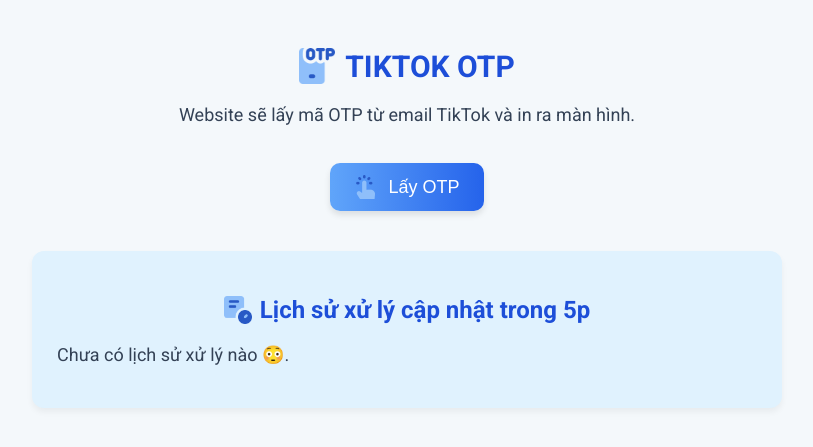
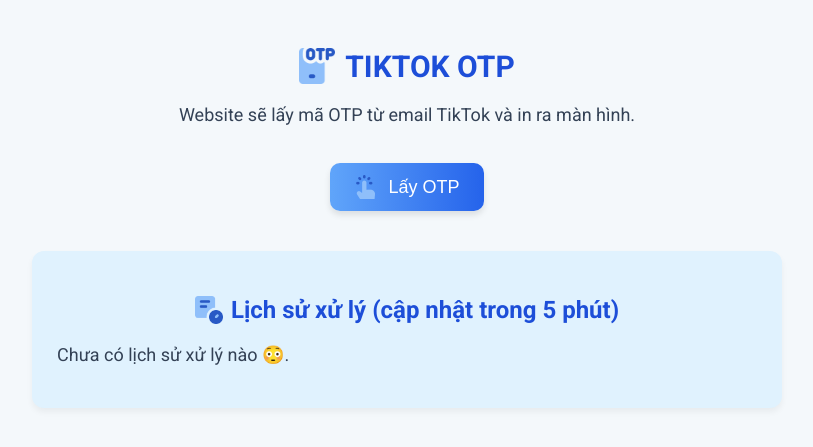
Before and after one commit to Kittyumbs/otp-line-notify, a Flask app: page / in a window 1280 px wide. Shown: the top 447 px of the page, without its empty margins (233-1046 px from the left). Run offline with Flask 3, Linux system fonts and the light colour scheme; data that the repository does not hold is empty; parts of the project's set-up code (start-up, migrations or seed data) failed here and were passed over.

Commit message:
Update index.html
Đổi text history

```diff
--- a/templates/index.html
+++ b/templates/index.html
@@ -134,7 +134,7 @@
 
     <!-- LỊCH SỬ OTP -->
     <div class="history">
-        <h2><img src="{{ url_for('static', filename='history-icon.png') }}"> Lịch sử xử lý cập nhật trong 5p</h2>
+        <h2><img src="{{ url_for('static', filename='history-icon.png') }}"> Lịch sử xử lý (cập nhật trong 5 phút)</h2>
         {% if history %}
             {% for item in history|reverse %}
                 <div class="history-entry">
```
